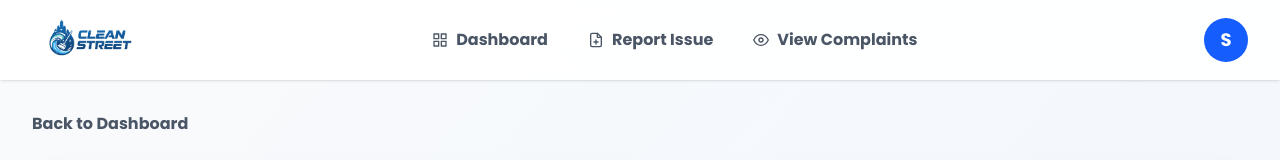
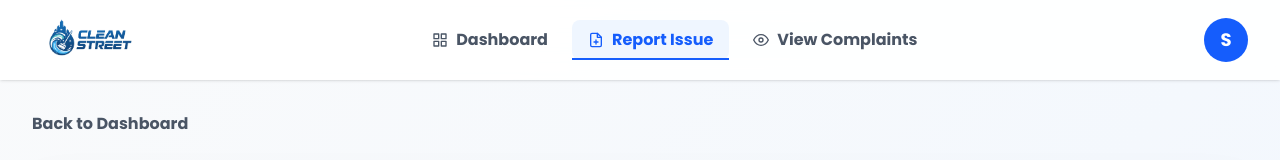
Before and after one commit to Vimalvidyadhaaranjai/Clean-street-infosys-project, a React (Vite) app in the folder frontend/: page /ReportIssue in a window 1280 px wide. Shown: the top 160 px of the page. Built offline with nearby package versions, Linux system fonts and the light colour scheme; no server answers; sample sign-in values are in the browser's storage.

Commit message:
added the underline in  navbar for active page

```diff
--- a/frontend/src/Components/Navbar.jsx
+++ b/frontend/src/Components/Navbar.jsx
@@ -1,5 +1,5 @@
 import React, { useEffect, useState, useRef } from 'react';
-import { Link, useNavigate } from "react-router-dom";
+import { Link, useNavigate, useLocation } from "react-router-dom";
 import { FiGrid, FiFilePlus, FiEye, FiUser, FiLogOut } from "react-icons/fi"; // Using FiEye for consistency
 
 const Navbar = () => {
@@ -147,17 +147,48 @@ const Navbar = () => {
 
 // --- Reusable Sub-components for a Cleaner and More Maintainable Navbar ---
 
-const NavLink = ({ to, children }) => (
-    <Link to={to} className="flex items-center gap-2 px-4 py-2 text-gray-600 hover:bg-blue-50 hover:text-blue-600 font-semibold rounded-lg transition-colors duration-200">
+const NavLink = ({ to, children }) => {
+    const location = useLocation();
+    const isActive = location.pathname === to;
+
+    return (
+        <Link
+            to={to}
+            className={`flex items-center gap-2 px-4 py-2 font-semibold rounded-lg transition-colors duration-200 relative ${
+                isActive
+                    ? 'text-blue-600 bg-blue-50'
+                    : 'text-gray-600 hover:bg-blue-50 hover:text-blue-600'
+            }`}
+        >
             {children}
+            {isActive && (
+                <span className="absolute bottom-0 left-0 right-0 h-0.5 bg-blue-600"></span>
+            )}
         </Link>
     );
+};
 
-const MobileNavLink = ({ to, children, onClick }) => (
-    <Link to={to} onClick={onClick} className="flex items-center gap-3 px-3 py-3 text-base font-semibold text-gray-700 rounded-md hover:bg-blue-50 hover:text-blue-600 transition-colors duration-200">
+const MobileNavLink = ({ to, children, onClick }) => {
+    const location = useLocation();
+    const isActive = location.pathname === to;
+
+    return (
+        <Link
+            to={to}
+            onClick={onClick}
+            className={`flex items-center gap-3 px-3 py-3 text-base font-semibold rounded-md transition-colors duration-200 relative ${
+                isActive
+                    ? 'text-blue-600 bg-blue-50'
+                    : 'text-gray-700 hover:bg-blue-50 hover:text-blue-600'
+            }`}
+        >
             {children}
+            {isActive && (
+                <span className="absolute bottom-0 left-0 right-0 h-0.5 bg-blue-600"></span>
+            )}
         </Link>
     );
+};
 
 const AuthButton = ({ to, children, secondary = false, onClick }) => (
     <Link
```
Also changed, not shown: 2 other files (tests, documents, lock files or other folders). Lines whose indentation alone changed are shown as unchanged.
